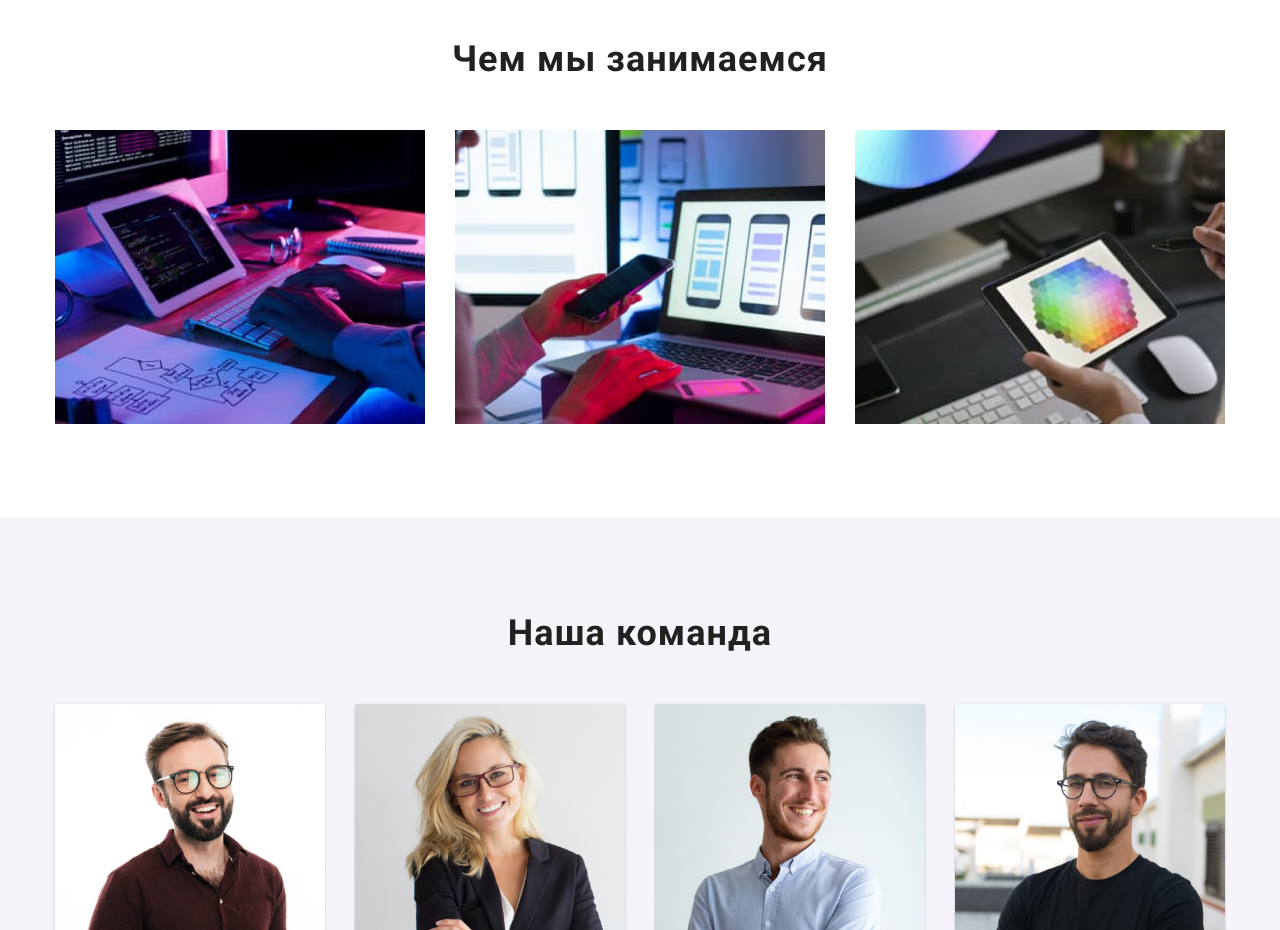
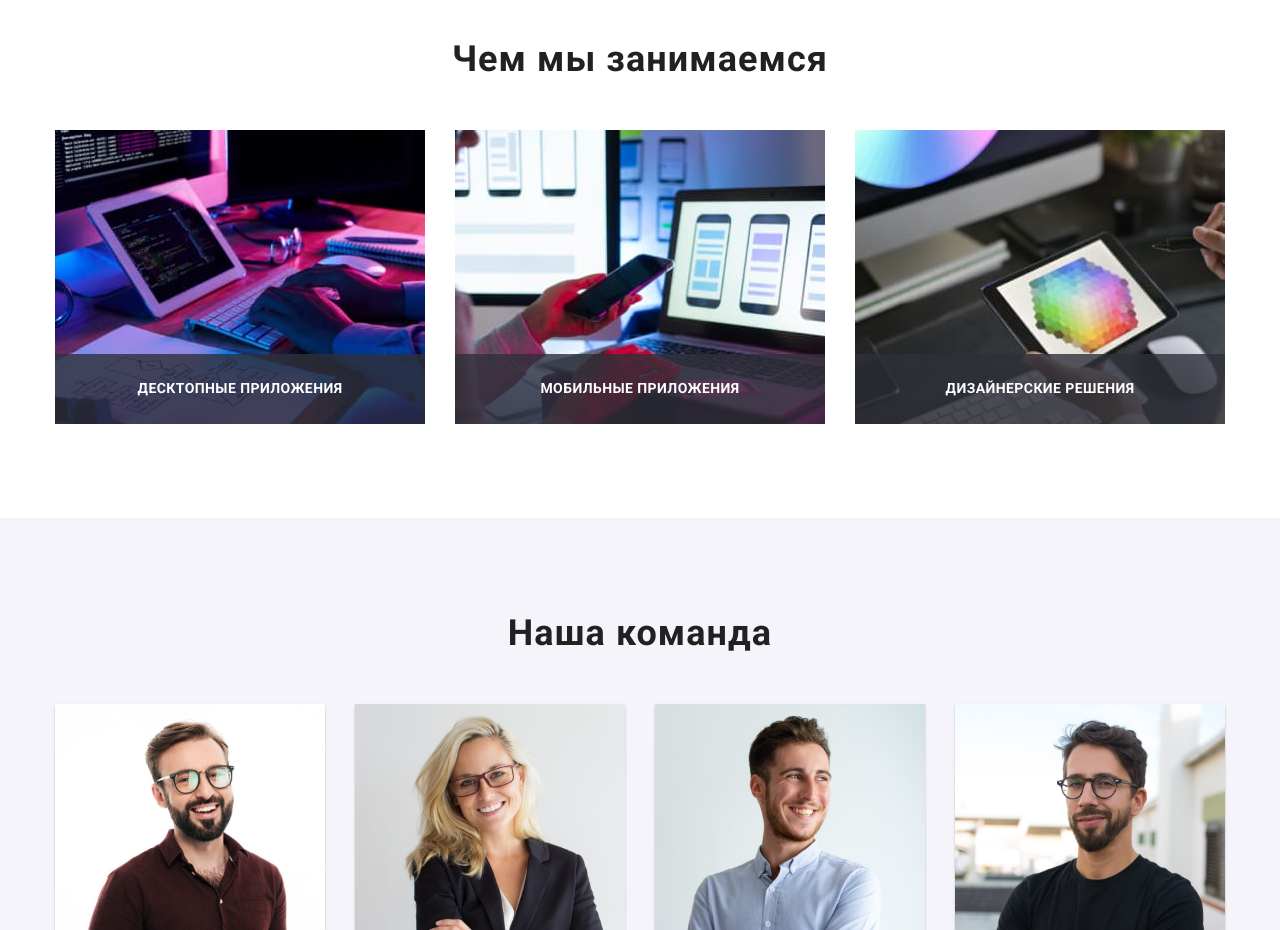
Before and after one commit to varunyk1805/goit-markup-hw-05, a plain HTML site: page index.html in a window 1280 px wide. Shown: the part 1080-2010 px from the top of the page. Drawn offline with nearby package versions, Linux system fonts and the light colour scheme.

Commit message:
Добавляє текст поверх зображень в секції "Чем мы занимаемся"

```diff
--- a/css/styles.css
+++ b/css/styles.css
@@ -9,6 +9,7 @@
   --footer-contacts-color: rgba(255, 255, 255, 0.6);
   --footer-social-color: rgba(255, 255, 255, 0.1);
   --linear-gradient-color: rgba(47, 48, 58, 0.4);
+  --services-name-background-color: rgba(47, 48, 58, 0.8);
   --second-background-color: #f5f4fa;
   --border-color: #ececec;
   --second-border-color: #eeeeee;
@@ -373,11 +374,34 @@ ul {
 }
 
 .services-item {
+  position: relative;
+
   flex-basis: calc((100% - 60) / 3);
 }
 
 .services-item:not(:first-child) {
   margin-left: 30px;
+}
+
+.services-name {
+  position: absolute;
+  left: 0;
+  bottom: 0;
+  width: 100%;
+
+  padding-top: 27px;
+  padding-bottom: 27px;
+  padding-right: 15px;
+  padding-left: 15px;
+
+  color: var(--primary-white-color);
+  background: var(--services-name-background-color);
+  font-weight: 700;
+  font-size: 14px;
+  line-height: 1.14;
+  text-align: center;
+  letter-spacing: 0.03em;
+  text-transform: uppercase;
 }
 
 /* Сотрудники */
--- a/index.html
+++ b/index.html
@@ -107,12 +107,15 @@
                 <ul class="list services-list">
                     <li class="services-item">
                         <img class="image" src="./images/index/img1.jpg" alt="компьютер" width="370">
+                        <p class="services-name">Десктопные приложения</p>
                     </li>
                     <li class="services-item">
                         <img class="image" src="./images/index/img2.jpg" alt="телефон" width="370">
+                        <p class="services-name">Мобильные приложения</p>
                     </li>
                     <li class="services-item">
                         <img class="image" src="./images/index/img3.jpg" alt="планшет" width="370">
+                        <p class="services-name">Дизайнерские решения</p>
                     </li>
                 </ul>
             </div>
```
